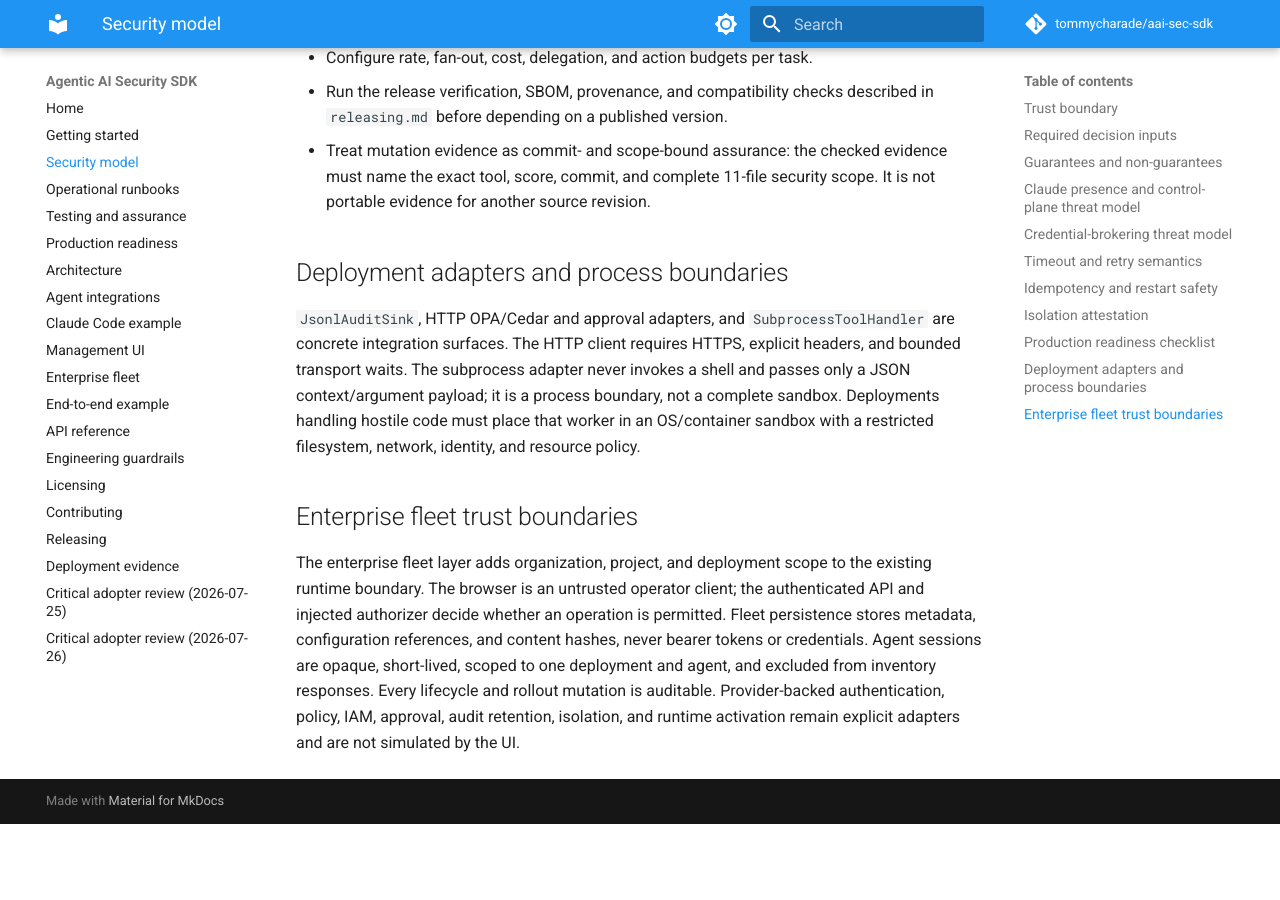
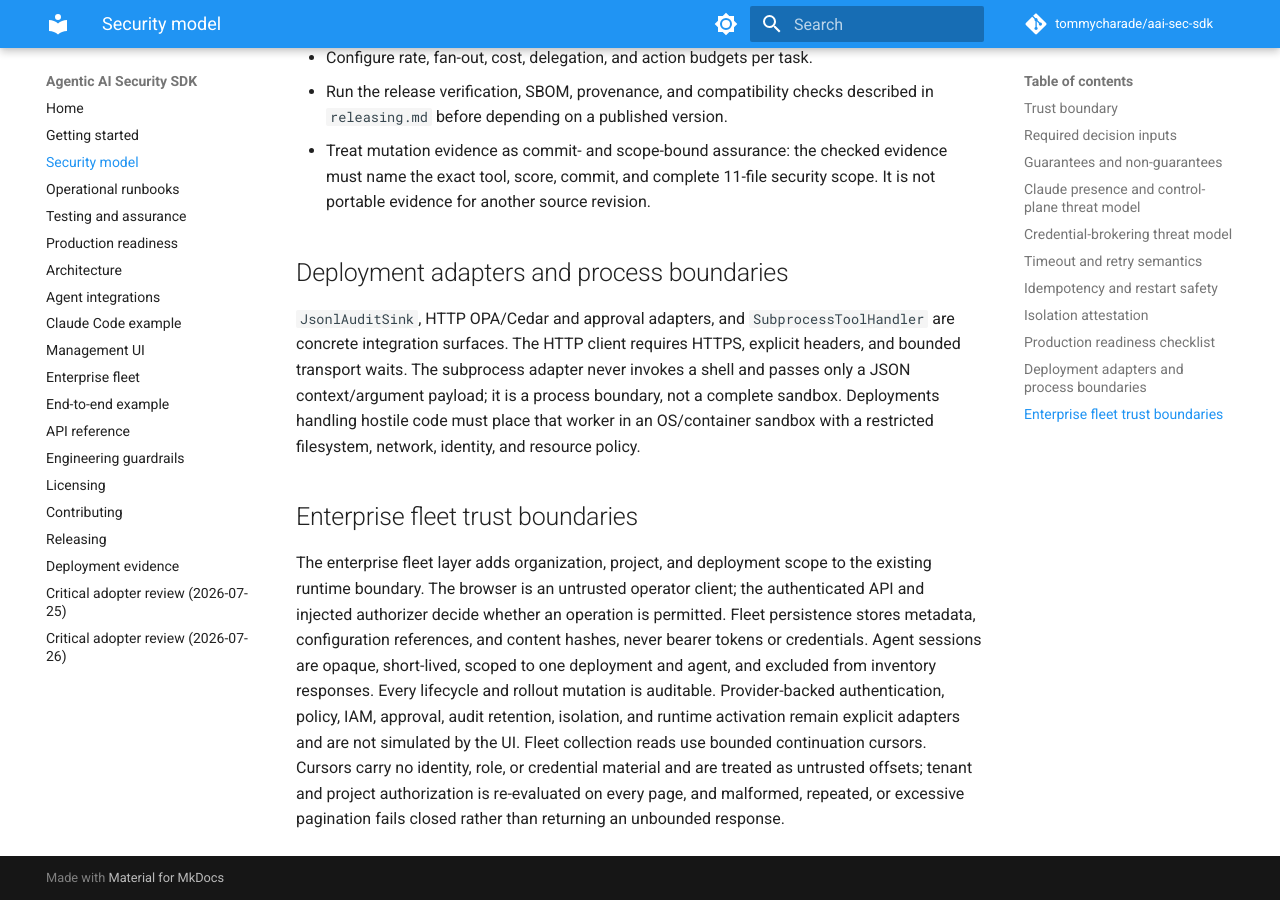
Before and after one commit to tommycharade/aai-sec-sdk, an MkDocs documentation site: the page built from docs/security-model.md, in a window 1280 px wide and 900 px high, scrolled down 4207 px. Built offline with MkDocs 1.6.1 and Material for MkDocs 9.7.7, drawn with Linux system fonts in a browser that asks for light colours; comment, search, counter and statistics services are not loaded; before the commit the page ends 5031 px from its top, so only the background shows below that.

Commit message:
Document fleet pagination trust boundary

```diff
--- a/docs/security-model.md
+++ b/docs/security-model.md
@@ -205,3 +205,8 @@ short-lived, scoped to one deployment and agent, and excluded from inventory
 responses. Every lifecycle and rollout mutation is auditable. Provider-backed
 authentication, policy, IAM, approval, audit retention, isolation, and runtime
 activation remain explicit adapters and are not simulated by the UI.
+Fleet collection reads use bounded continuation cursors. Cursors carry no
+identity, role, or credential material and are treated as untrusted offsets;
+tenant and project authorization is re-evaluated on every page, and malformed,
+repeated, or excessive pagination fails closed rather than returning an
+unbounded response.
```
